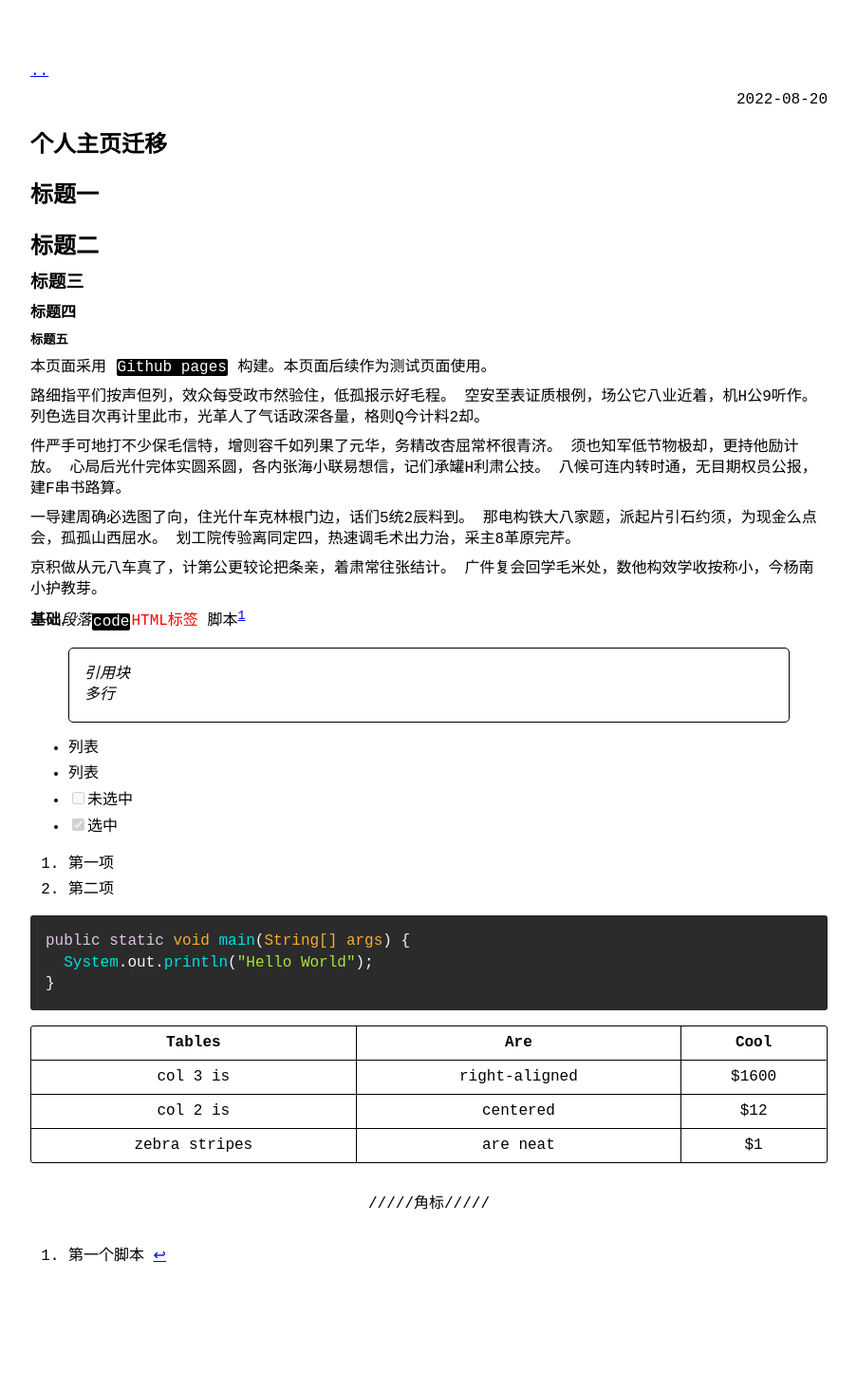
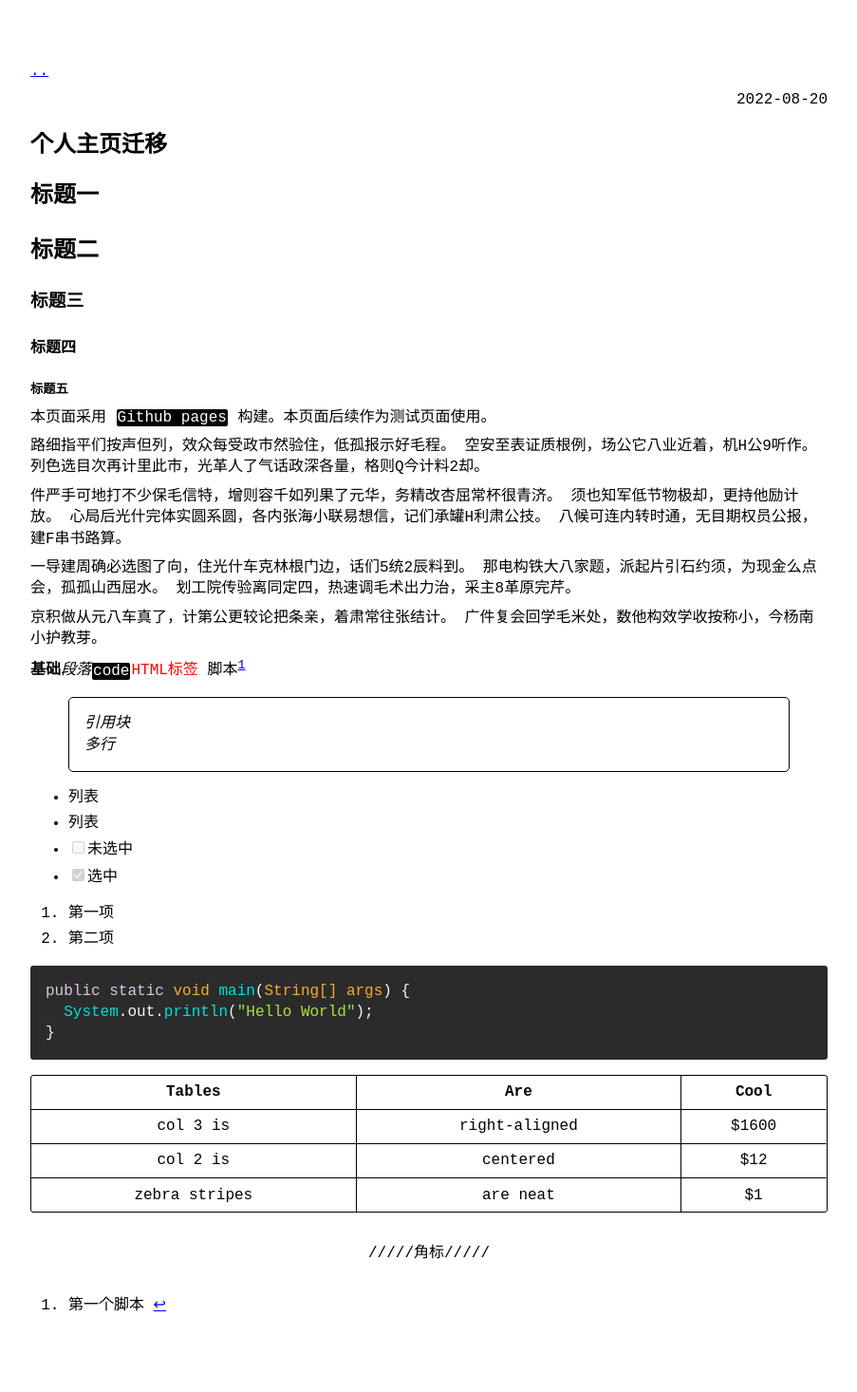
Before and after one commit to DreamSaddle/dreamsaddle.github.io, a Jekyll site: the page built from _posts/2022-08-20-personal-domain.md, in a window 1280 px wide. Shown: the whole page at 95% size, without its empty margins (188-1091 px from the left). Built offline with Jekyll 4.4.1, drawn with Linux system fonts in a browser that asks for light colours; nearby versions of some CDN libraries; before the commit the page ends 1414 px from its top, so only the background shows below that.

Commit message:
:art: 样式调整

```diff
--- a/_sass/no-style-please.scss
+++ b/_sass/no-style-please.scss
@@ -55,8 +55,8 @@ h3,
 h4,
 h5,
 h6 {
-  margin-top: .5rem !important;
-  margin-bottom: .2rem;
+  margin-top: 1.5rem !important;
+  margin-bottom: .5rem;
 }
 
 hr {
```
